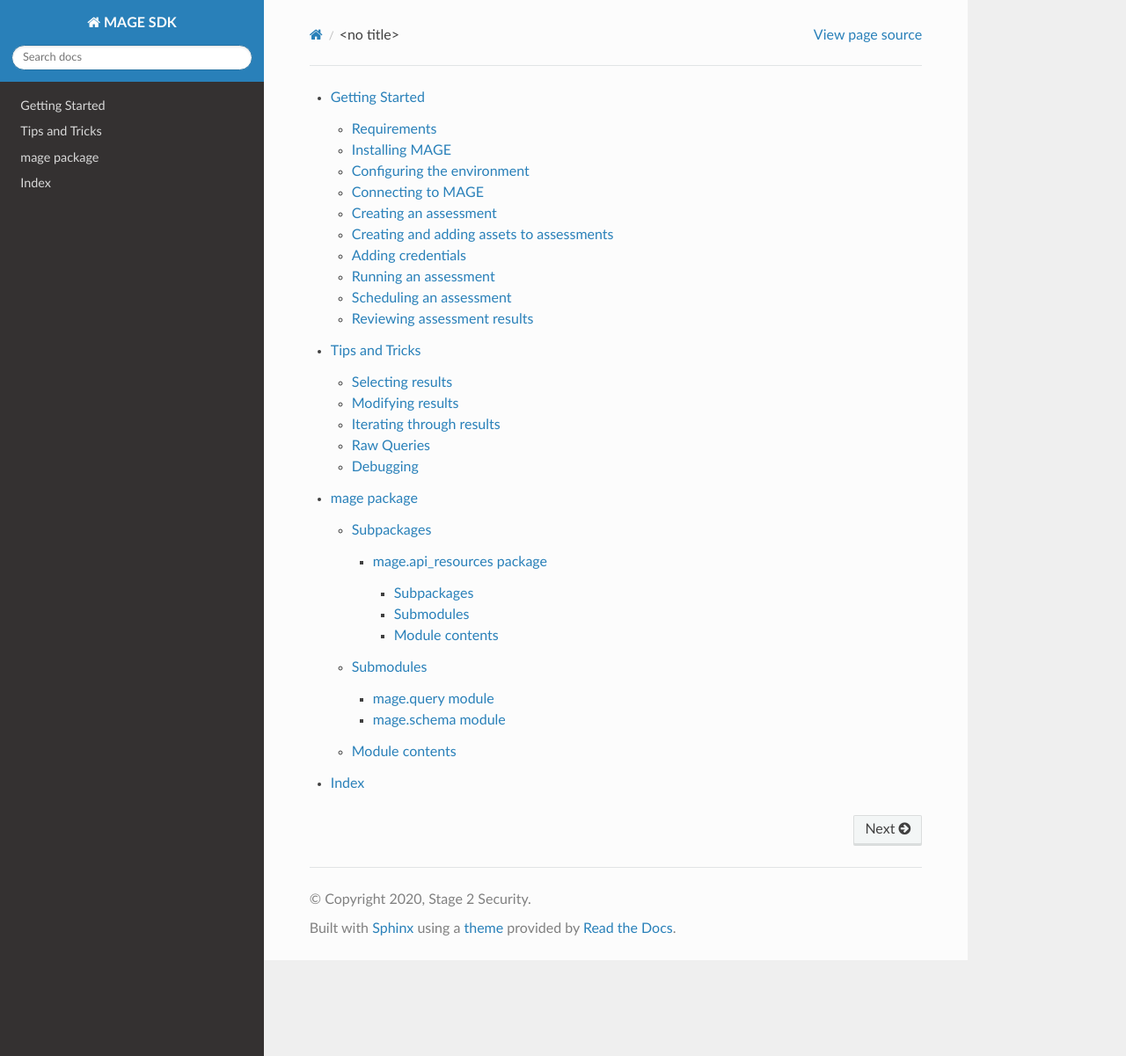
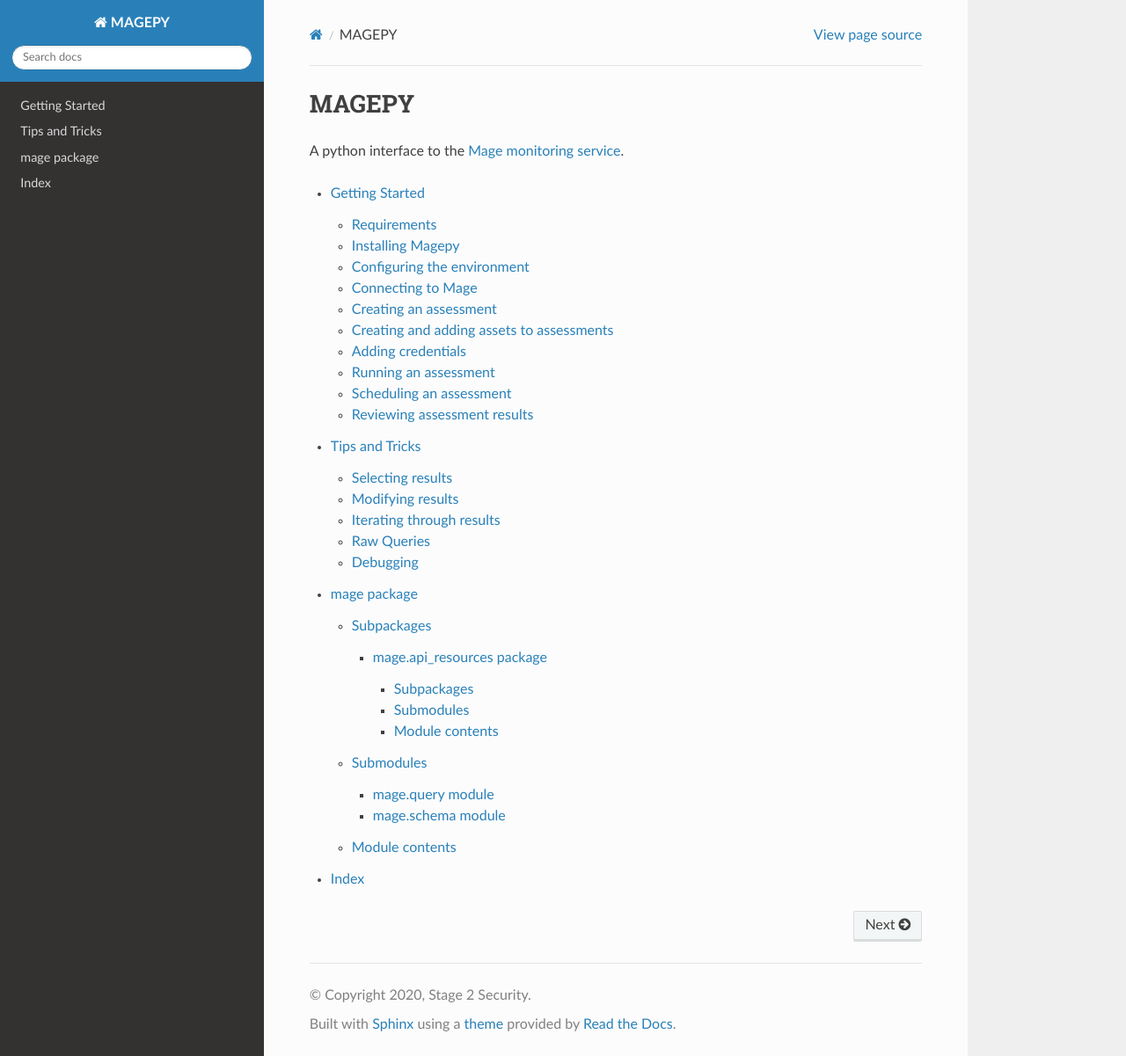
Before and after one commit to Stage2Sec/magepy, a Sphinx documentation site: the page built from docs/source/index.rst, in a window 1280 px wide and 1201 px high. Shown: the whole window at 88% size. Built offline with Sphinx 7.4.7 and the Read the Docs theme 2.0.0, drawn with Linux system fonts in a browser that asks for light colours.

```diff
--- a/docs/requirements.txt
+++ b/docs/requirements.txt
@@ -2,3 +2,6 @@ sphinx==2.4.4
 sphinx_rtd_theme
 rst2pdf
 svglib
+python-dotenv>=0.15.0
+sgqlc>=11.0
+warrant>=0.6.1
--- a/docs/source/conf.py
+++ b/docs/source/conf.py
@@ -17,12 +17,12 @@ sys.path.insert(0, os.path.abspath('../..'))
 
 # -- Project information -----------------------------------------------------
 
-project = 'MAGE SDK'
+project = 'MAGEPY'
 copyright = '2020, Stage 2 Security'
 author = 'Stage 2 Security'
 
 # The full version, including alpha/beta/rc tags
-release = '1.0'
+release = '0.2.0'
 
 
 # -- General configuration ---------------------------------------------------
@@ -82,7 +82,7 @@ html_theme_options = {
 # regardless of the global 'pdf_compressed' setting.
 
 pdf_documents = [
- ('index', 'mage_sdk', 'MAGE SDK', 'Stage 2 Security'),
+ ('index', 'magepy', 'magepy', 'Stage 2 Security'),
 ]
 
 # A comma-separated list of custom stylesheets. Example:
--- a/docs/source/index.rst
+++ b/docs/source/index.rst
@@ -1,3 +1,8 @@
+MAGEPY
+======
+
+A python interface to the `Mage monitoring service <https://mage.stage2sec.io/>`_.
+
 .. toctree::
     :maxdepth: 4
 
```
Also changed, not shown: README.md (+6 -1 lines), docs/source/gettingstarted.rst (+9 -9 lines).
